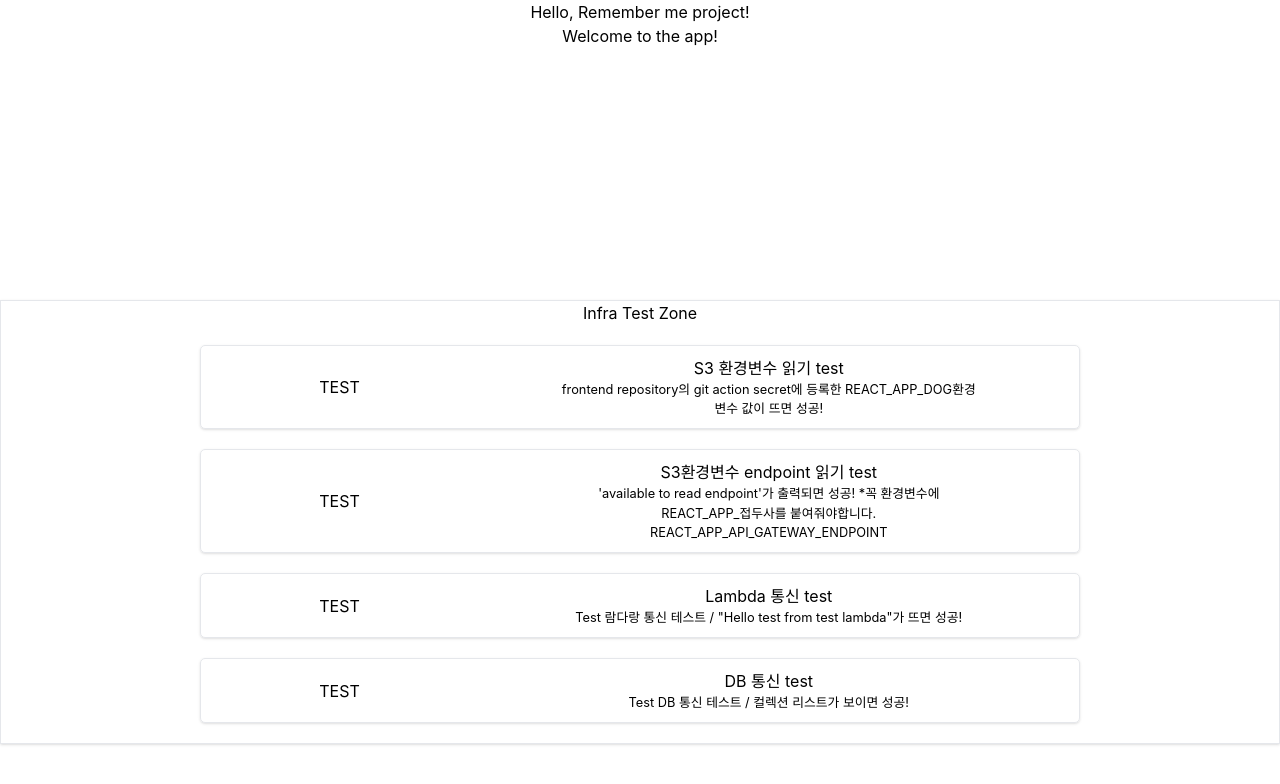
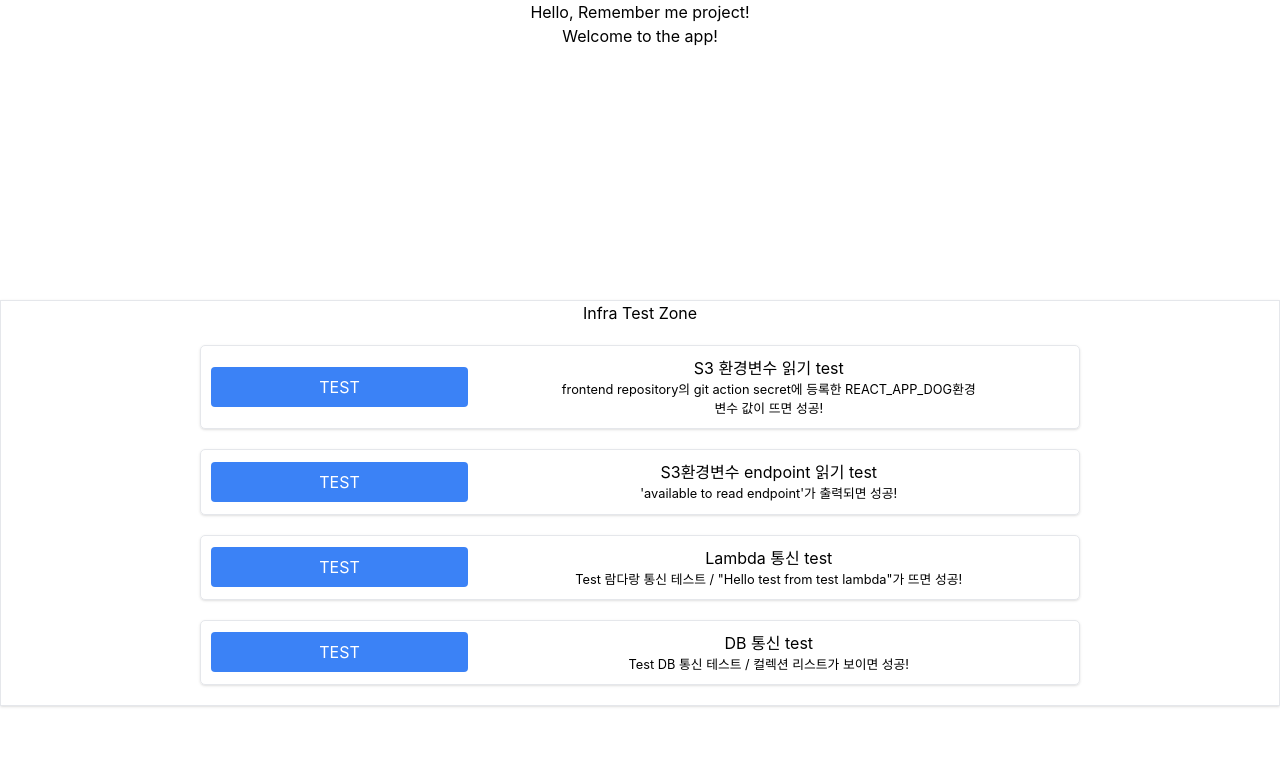
Before and after one commit to vocaAppServerless/frontend, a React (Create React App) app: page / in a window 1280 px wide. Shown: the top 784 px of the page. Built offline with nearby package versions, Linux system fonts and the light colour scheme; no server answers.

Commit message:
remove bootstrap and add tailwind

```diff
--- a/src/App.tsx
+++ b/src/App.tsx
@@ -113,9 +113,7 @@ function App() {
             <div className="test_description">
               <h6 className="test_ds_title">S3환경변수 endpoint 읽기 test</h6>
               <p className="test_ds_detail">
-                'available to read endpoint'가 출력되면 성공! *꼭 환경변수에
-                REACT_APP_접두사를 붙여줘야합니다.
-                REACT_APP_API_GATEWAY_ENDPOINT
+                'available to read endpoint'가 출력되면 성공!
               </p>
             </div>
           </div>
--- a/src/index.css
+++ b/src/index.css
@@ -1,7 +1,9 @@
+/* Tailwind 기본 스타일 */
 @tailwind base;
 @tailwind components;
 @tailwind utilities;
 
+/* 기본 body 스타일 */
 body {
   margin: 0;
   font-family: -apple-system, BlinkMacSystemFont, "Segoe UI", "Roboto", "Oxygen",
@@ -11,7 +13,21 @@ body {
   -moz-osx-font-smoothing: grayscale;
 }
 
+/* code 스타일 */
 code {
   font-family: source-code-pro, Menlo, Monaco, Consolas, "Courier New",
     monospace;
 }
+
+/* Tailwind에서 사용자 정의 컴포넌트 추가 */
+@layer components {
+  /* 기본 버튼 */
+  .btn {
+    @apply px-4 py-2 rounded focus:outline-none;
+  }
+
+  /* Primary 버튼 */
+  .btn-primary {
+    @apply bg-blue-500 text-white hover:bg-red-700 focus:ring-2 focus:ring-blue-500 focus:ring-opacity-50;
+  }
+}
--- /dev/null
+++ b/src/style/tailwind.css
@@ -0,0 +1,17 @@
+@layer components {
+  .btn {
+    @apply px-4 py-2 rounded focus:outline-none;
+  }
+
+  .btn-primary {
+    @apply bg-blue-500 text-white hover:bg-blue-700 focus:ring-2 focus:ring-blue-500 focus:ring-opacity-50;
+  }
+
+  .btn-secondary {
+    @apply bg-gray-500 text-white hover:bg-gray-700 focus:ring-2 focus:ring-gray-500 focus:ring-opacity-50;
+  }
+
+  .btn-danger {
+    @apply bg-red-500 text-white hover:bg-red-700 focus:ring-2 focus:ring-red-500 focus:ring-opacity-50;
+  }
+}
--- a/tailwind.config.js
+++ b/tailwind.config.js
@@ -1,6 +1,7 @@
 module.exports = {
   content: [
-    "./src/**/*.{html,js,jsx,ts,tsx}", // Tailwind을 사용할 파일들이 들어 있는 디렉토리
+    "./src/**/*.{js,jsx,ts,tsx}", // src 폴더 안의 모든 .js, .jsx, .ts, .tsx 파일을 포함
+    "./public/index.html", // 만약 HTML 파일을 포함하려면 여기도 추가
   ],
   theme: {
     extend: {},
```
